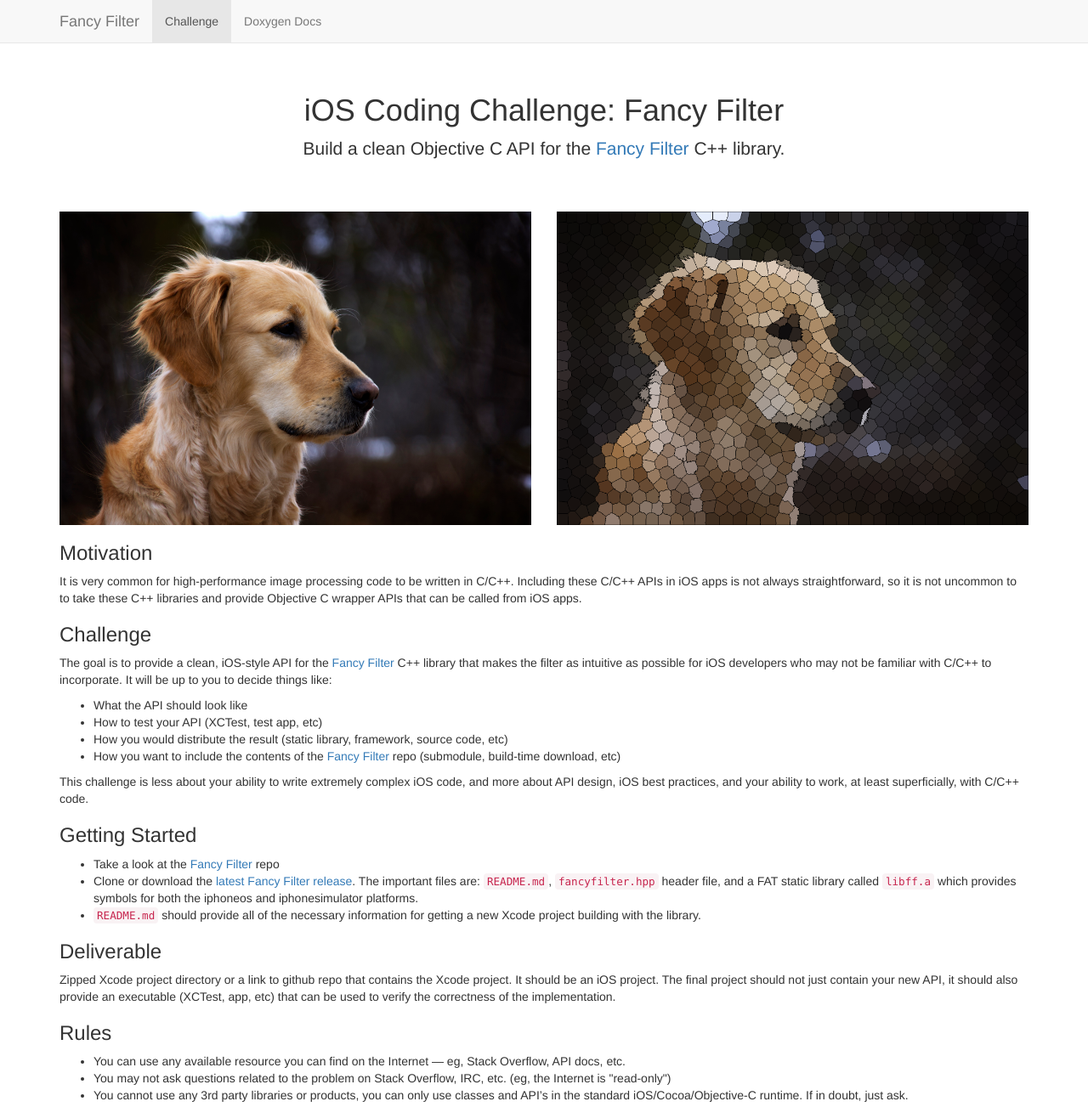
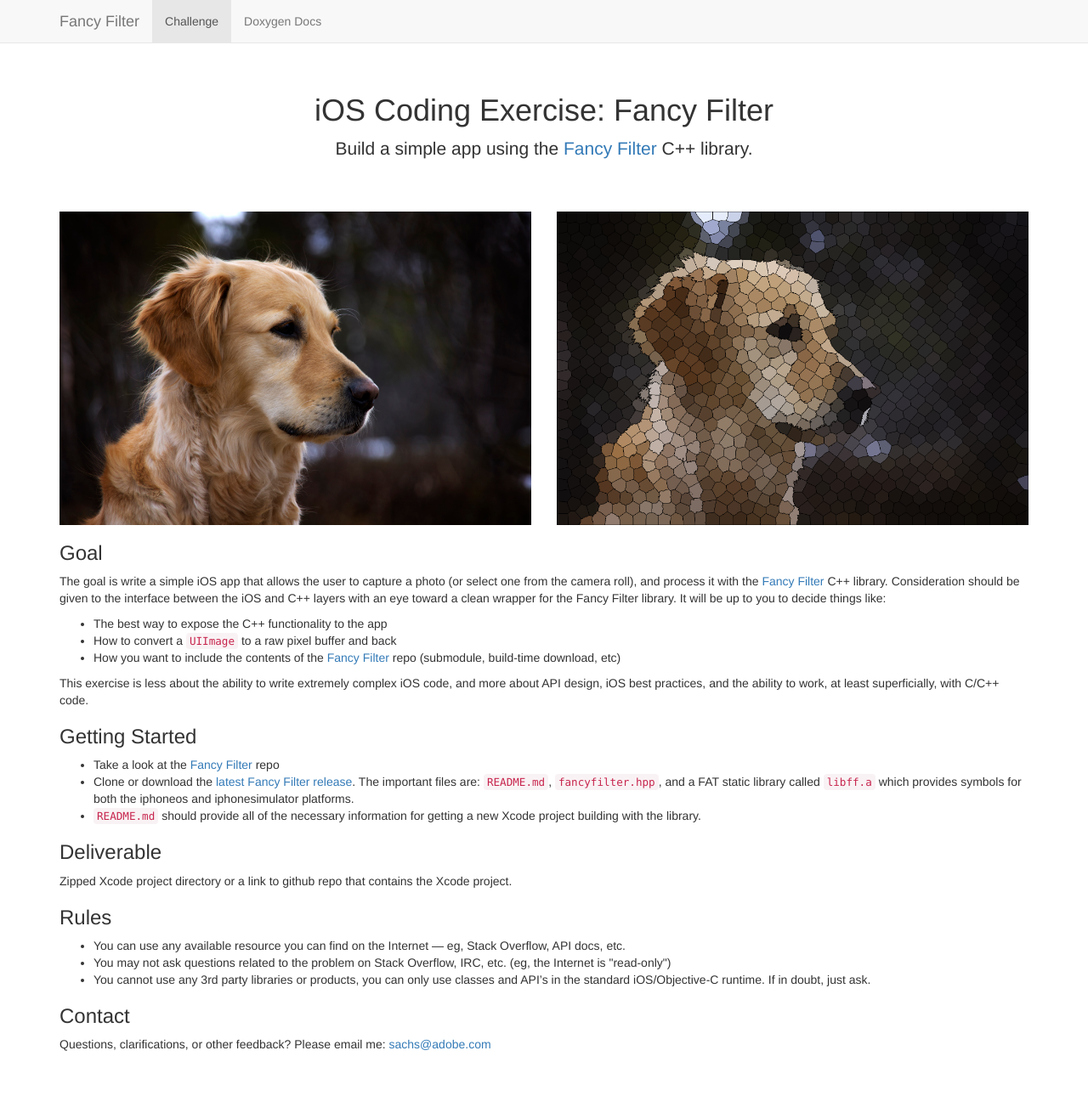
Before and after one commit to iansachs/fancyfilter, a plain HTML site: page docs/index.html in a window 1280 px wide. Shown: the top 1303 px of the page at 85% size. After the commit the page ends 1239 px from the top, so only its background shows below. Drawn offline with nearby package versions, Linux system fonts and the light colour scheme; a script that the page names is missing.

Commit message:
update goal

```diff
--- a/docs/index.html
+++ b/docs/index.html
@@ -15,9 +15,6 @@
     <!-- Latest compiled and minified CSS -->
     <link rel="stylesheet" href="https://maxcdn.bootstrapcdn.com/bootstrap/3.3.7/css/bootstrap.min.css" integrity="sha384-BVYiiSIFeK1dGmJRAkycuHAHRg32OmUcww7on3RYdg4Va+PmSTsz/K68vbdEjh4u" crossorigin="anonymous">
 
-    <!-- IE10 viewport hack for Surface/desktop Windows 8 bug -->
-    <!-- <link href="../../assets/css/ie10-viewport-bug-workaround.css" rel="stylesheet">
- -->
     <!-- Custom styles for this template -->
     <link href="starter-template.css" rel="stylesheet">
 
@@ -57,8 +54,8 @@
     <div class="container">
 
       <div class="starter-template">
-        <h1>iOS Coding Challenge: Fancy Filter</h1>
-        <p class="lead">Build a clean Objective C API for the <a href="https://github.com/iansachs/fancyfilter">Fancy Filter</a> C++ library.</p>
+        <h1>iOS Coding Exercise: Fancy Filter</h1>
+        <p class="lead">Build a simple app using the <a href="https://github.com/iansachs/fancyfilter">Fancy Filter</a> C++ library.</p>
       </div>
 
       <div class="row">
@@ -66,42 +63,34 @@
         <div class="col-md-6"><img src="images/result.png" class="img-responsive"></img></div>
       </div>
 
-      <h3>Motivation</h3>
+      <h3>Goal</h3>
       <p>
-        It is very common for high-performance image processing code to be written in C/C++. Including these C/C++ APIs in iOS apps is not always straightforward, so it is not uncommon to to take these C++ libraries and provide Objective C wrapper APIs that can be called from iOS apps.
-      </p>
-
-      <h3>Challenge</h3>
-
-      <p>
-        The goal is to provide a clean, iOS-style API for the <a href="https://github.com/iansachs/fancyfilter">Fancy Filter</a> C++ library that makes the filter as intuitive as possible for iOS developers who may not be familiar with C/C++ to incorporate. It will be up to you to decide things like:
+        The goal is write a simple iOS app that allows the user to capture a photo (or select one from the camera roll), and process it with the <a href="https://github.com/iansachs/fancyfilter">Fancy Filter</a> C++ library. Consideration should be given to the interface between the iOS and C++ layers with an eye toward a clean wrapper for the Fancy Filter library. It will be up to you to decide things like:
         <ul>
-          <li>What the API should look like</li>
-          <li>How to test your API (XCTest, test app, etc)</li>
-          <li>How you would distribute the result (static library, framework, source code, etc)</li>
+          <li>The best way to expose the C++ functionality to the app</li>
+          <li>How to convert a <code>UIImage</code> to a raw pixel buffer and back</li>
           <li>How you want to include the contents of the <a href="https://github.com/iansachs/fancyfilter">Fancy Filter</a> repo (submodule, build-time download, etc)</li>
         </ul>
-        This challenge is less about your ability to write extremely complex iOS code, and more about API design, iOS best practices, and your ability to work, at least superficially, with C/C++ code.
+        This exercise is less about the ability to write extremely complex iOS code, and more about API design, iOS best practices, and the ability to work, at least superficially, with C/C++ code.
       </p>
 
       <h3>Getting Started</h3>
       <ul>
         <li>Take a look at the <a href="https://github.com/iansachs/fancyfilter">Fancy Filter</a> repo</li>
-        <li>Clone or download the <a href="https://github.com/iansachs/fancyfilter/releases/latest">latest Fancy Filter release</a>. The important files are: <code>README.md</code>, <code>fancyfilter.hpp</code> header file, and a FAT static library called <code>libff.a</code> which provides symbols for both the iphoneos and iphonesimulator platforms.</li>
+        <li>Clone or download the <a href="https://github.com/iansachs/fancyfilter/releases/latest">latest Fancy Filter release</a>. The important files are: <code>README.md</code>, <code>fancyfilter.hpp</code>, and a FAT static library called <code>libff.a</code> which provides symbols for both the iphoneos and iphonesimulator platforms.</li>
         <li><code>README.md</code> should provide all of the necessary information for getting a new Xcode project building with the library.</li>
       </ul>
 
-
       <h3>Deliverable</h3>
       <p>
-        Zipped Xcode project directory or a link to github repo that contains the Xcode project. It should be an iOS project. The final project should not just contain your new API, it should also provide an executable (XCTest, app, etc) that can be used to verify the correctness of the implementation.
+        Zipped Xcode project directory or a link to github repo that contains the Xcode project.
       </p>
 
       <h3>Rules</h3>
       <ul>
         <li>You can use any available resource you can find on the Internet — eg, Stack Overflow, API docs, etc.</li>
         <li>You may not ask questions related to the problem on Stack Overflow, IRC, etc. (eg, the Internet is "read-only")</li>
-        <li>You cannot use any 3rd party libraries or products, you can only use classes and API’s in the standard iOS/Cocoa/Objective-C runtime. If in doubt, just ask.</li>
+        <li>You cannot use any 3rd party libraries or products, you can only use classes and API’s in the standard iOS/Objective-C runtime. If in doubt, just ask.</li>
       </ul>
 
       <h3>Contact</h3>
```
Also changed, not shown: 1 other file.
